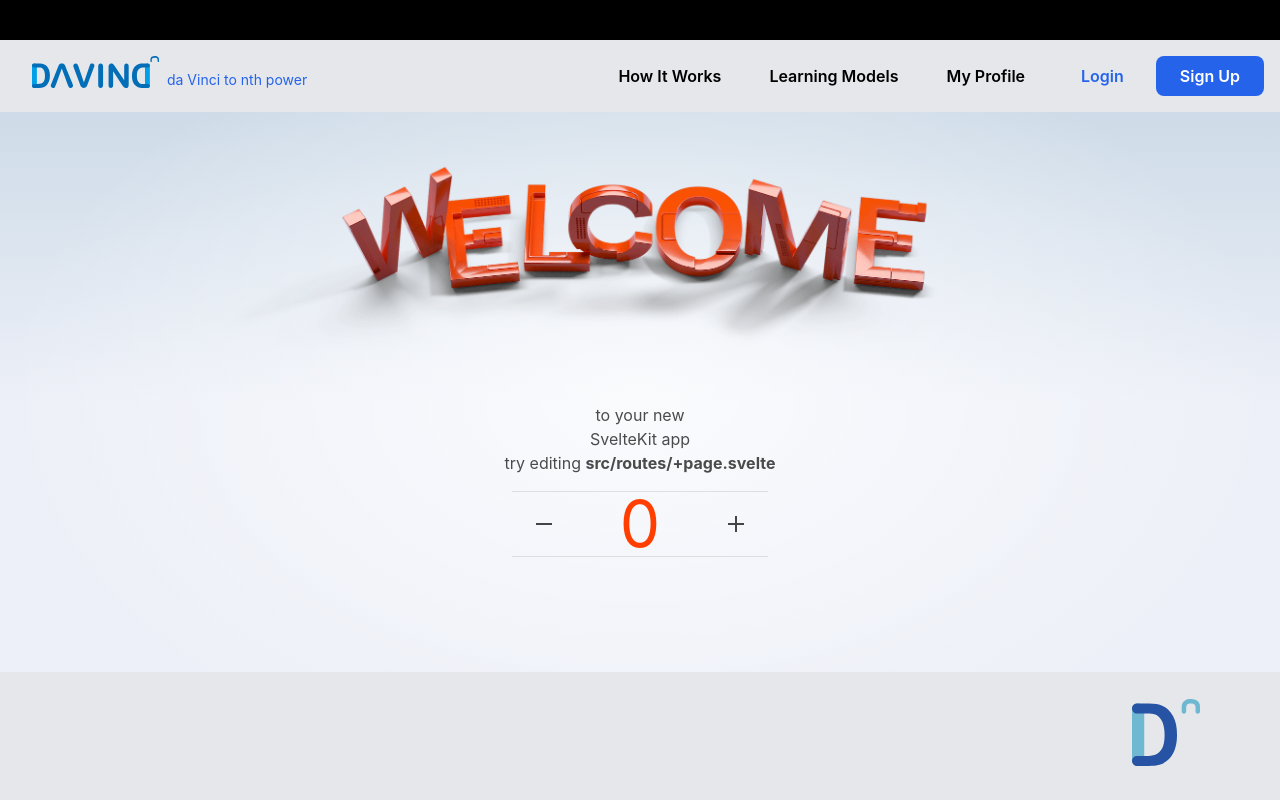
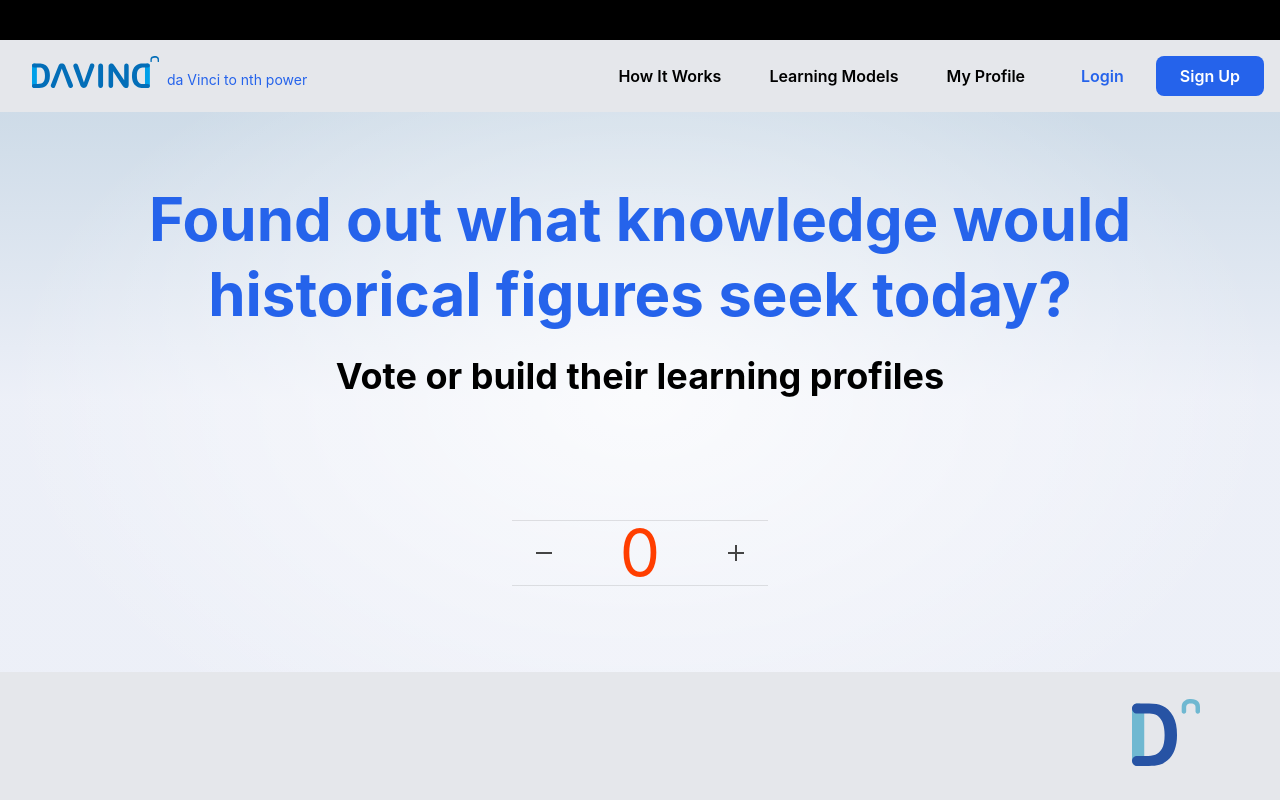
Before and after one commit to WuChihWei/davincin, a SvelteKit app in the folder frontend/: page / in a window 1280 px wide. Built offline with nearby package versions, Linux system fonts and the light colour scheme.

Commit message:
feat(HomePage): add header section

```diff
--- a/frontend/src/routes/+page.svelte
+++ b/frontend/src/routes/+page.svelte
@@ -5,26 +5,20 @@
 </script>
 
 <svelte:head>
-	<title>Home</title>
-	<meta name="description" content="Svelte demo app" />
+	<title>Davincin</title>
+	<meta name="description" content="da Vinci to nth power" />
 </svelte:head>
 
 <section>
-	<h1>
-		<span class="welcome">
-			<picture>
-				<source srcset={welcome} type="image/webp" />
-				<img src={welcome_fallback} alt="Welcome" />
-			</picture>
-		</span>
+	<h1 class="text-6xl text-blue-600 font-bold leading-tight">
+		Found out what knowledge would historical figures seek today?
+	</h1>
+	<h2 class="text-4xl text-black font-bold mt-6">
+		Vote or build their learning profiles
+	</h2>
+</section>
 
-		to your new<br />SvelteKit app
-	</h1>
-
-	<h2>
-		try editing <strong>src/routes/+page.svelte</strong>
-	</h2>
-
+<section>
 	<Counter />
 </section>
 
@@ -37,23 +31,4 @@
 		flex: 0.6;
 	}
 
-	h1 {
-		width: 100%;
-	}
-
-	.welcome {
-		display: block;
-		position: relative;
-		width: 100%;
-		height: 0;
-		padding: 0 0 calc(100% * 495 / 2048) 0;
-	}
-
-	.welcome img {
-		position: absolute;
-		width: 100%;
-		height: 100%;
-		top: 0;
-		display: block;
-	}
 </style>
```
